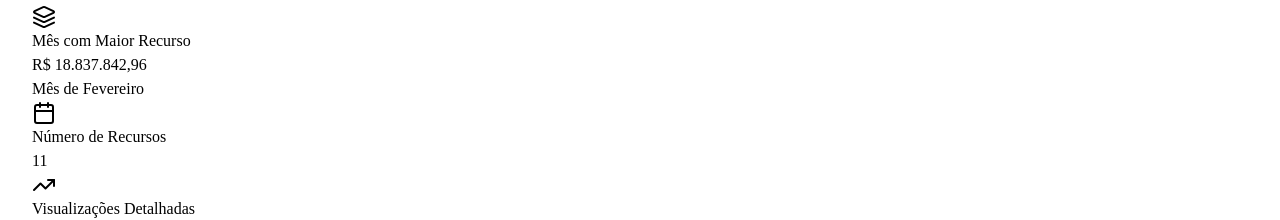
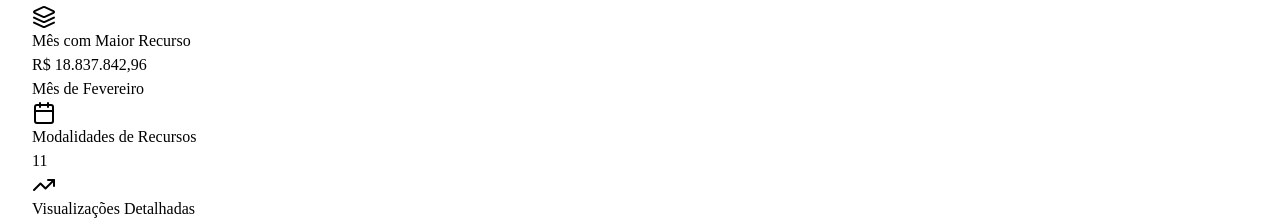
Before and after one commit to CiTecTeresopolis/recursos-estado, a React (Vite) app in the folder client/: page / in a window 1280 px wide. Shown: the part 2265-2485 px from the top of the page. Built offline with nearby package versions, Linux system fonts and the light colour scheme.

Commit message:
correção titulo

```diff
--- a/client/src/pages/Home.tsx
+++ b/client/src/pages/Home.tsx
@@ -201,7 +201,7 @@ export default function Home() {
             />
 
             <MetricCard
-              title="Número de Recursos"
+              title="Modalidades de Recursos"
               value={todasEstruturas.length}
               subtitle=""
               icon={<TrendingUp className="w-6 h-6" />}
```
